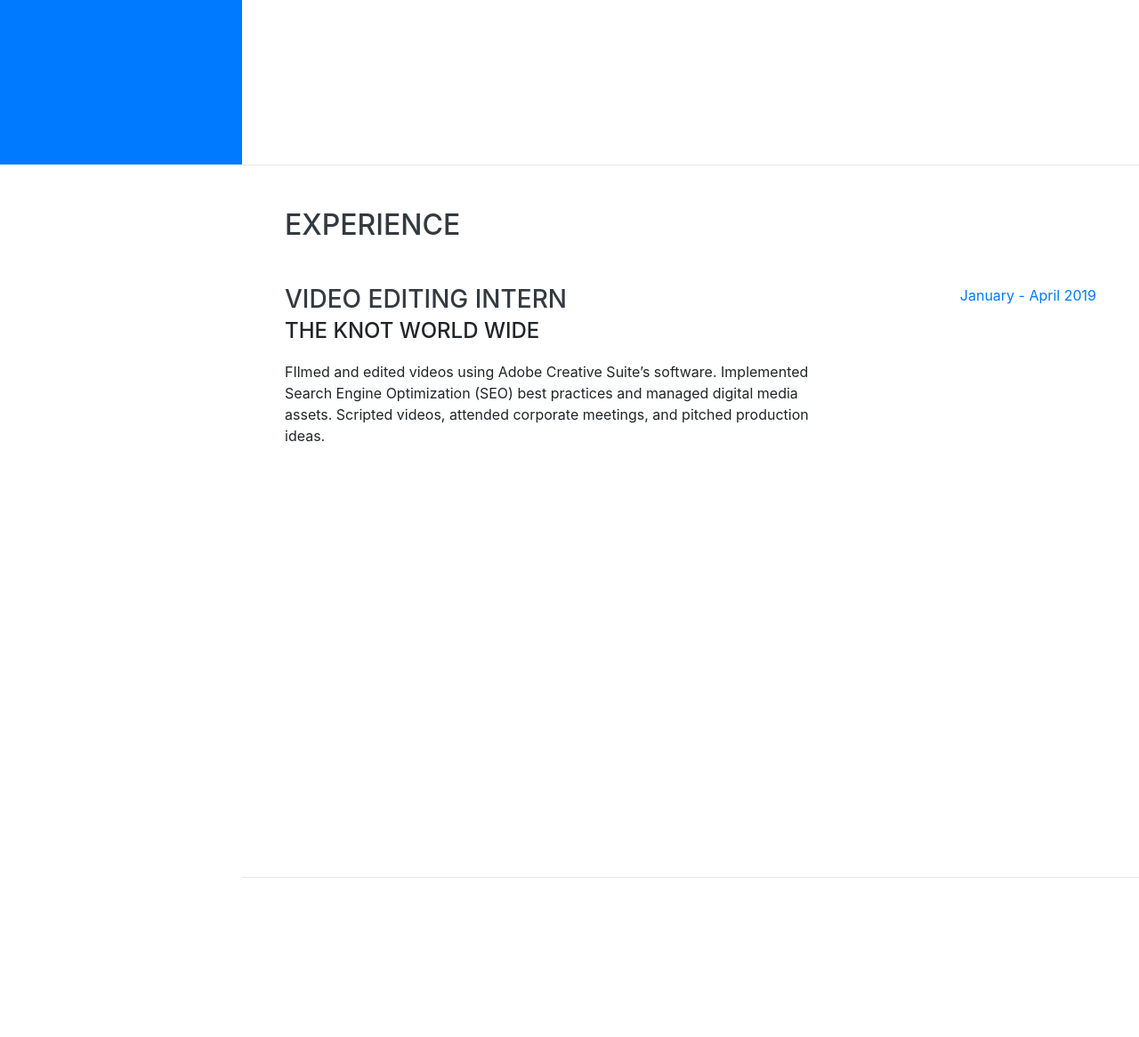
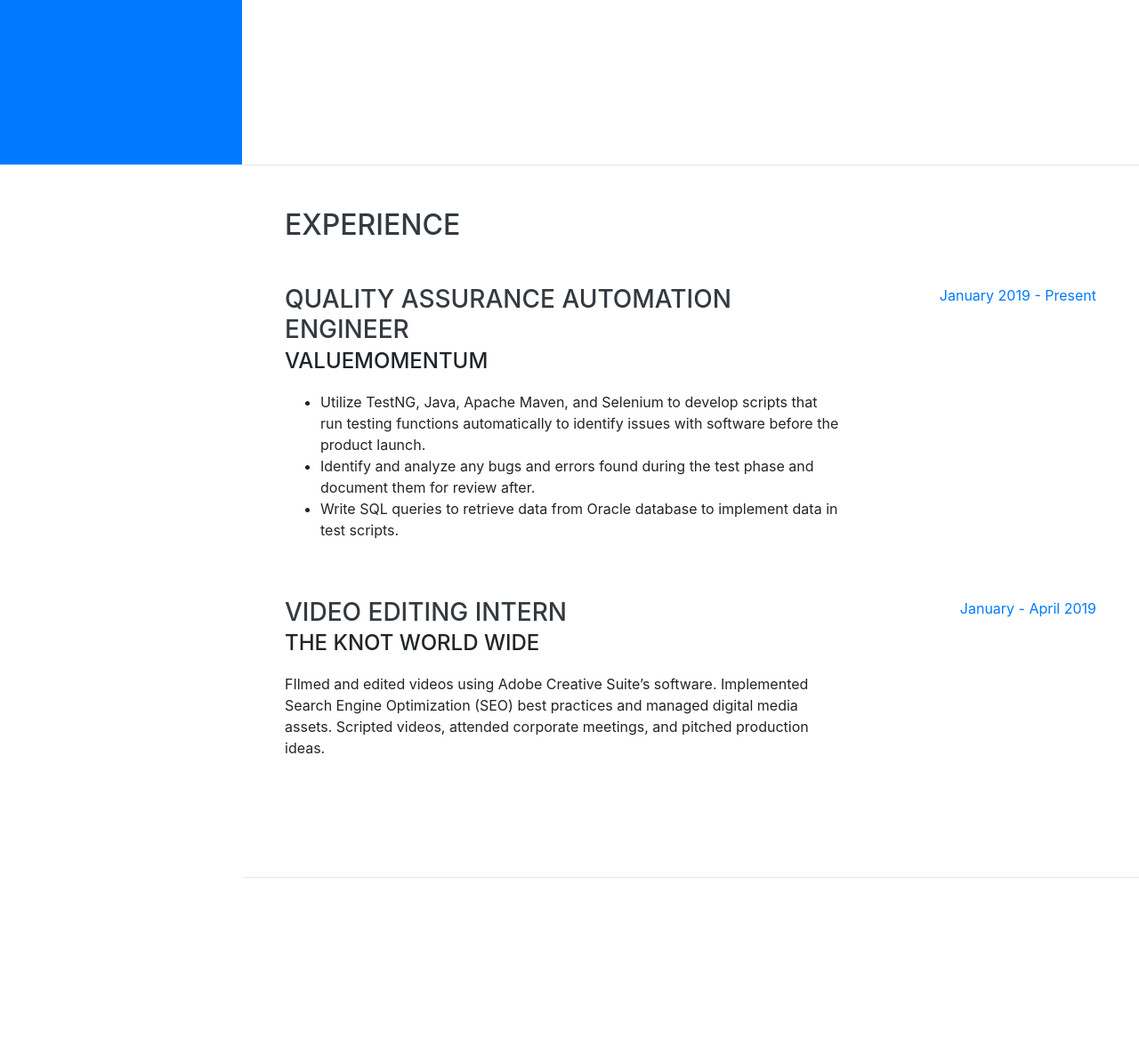
Before and after one commit to jcandyn/Start-Bootstrap-Themed-Portfolio, a website with bundled scripts: page index.html in a window 1280 px wide. Shown: the part 615-1781 px from the top of the page at 89% size. Built offline with nearby package versions, Linux system fonts and the light colour scheme; a web font is replaced by a local one.

Commit message:
cupdated work experience

```diff
--- a/index.html
+++ b/index.html
@@ -66,7 +66,7 @@
         <h1 class="mb-0">Joscandy
           <span class="text-primary">Nunez</span>
         </h1>
-        <div class="subheading mb-5">Perth Amboy, NJ 08861 · (732) 742-7021
+        <div class="subheading mb-5">Salt Lake City, UT · (732) 742-7021
           <a href="mailto:jos.candy@gmail.com">jos.candy@gmail.com</a>
         </div>
         <p class="lead mb-5">Full-stack web developer certified by Rutgers in coding with a Bachelor of Arts and Science from Rutgers University. Known by peers and instructors to be organized, detail-oriented, and a problem solver. Proficient in front-end technologies as well as in backend technologies.</p>
@@ -89,7 +89,23 @@
     <section class="resume-section p-3 p-lg-5 d-flex justify-content-center" id="experience">
       <div class="w-100">
         <h2 class="mb-5">Experience</h2>
+        <div class="resume-item d-flex flex-column flex-md-row justify-content-between mb-5">
+          <div class="resume-content">
+            <h3 class="mb-0">Quality Assurance Automation Engineer</h3>
+            <div class="subheading mb-3">ValueMomentum</div>
+            <ul>
+            <li>Utilize TestNG, Java, Apache Maven, and Selenium to develop scripts that run testing functions automatically to identify issues with software before the product launch.</li>
 
+              <li> Identify and analyze any bugs and errors found during the test phase and document them for review after.</li>
+
+              <li> Write SQL queries to retrieve data from Oracle database to implement data in test scripts.</li>
+
+            </ul>
+          </div>
+          <div class="resume-date text-md-right">
+            <span class="text-primary">January 2019 - Present</span>
+          </div>
+        </div>
         <div class="resume-item d-flex flex-column flex-md-row justify-content-between mb-5">
           <div class="resume-content">
             <h3 class="mb-0">Video Editing Intern</h3>
@@ -100,6 +116,8 @@
             <span class="text-primary">January - April 2019</span>
           </div>
         </div>
+
+
 
       </div>
 
@@ -207,7 +225,7 @@
       <div class="w-100">
         <h2 class="mb-5">Interests</h2>
         <p>Apart from being a web developer, I enjoy running. Throughout the year, I train for 5k runs and half-marathons. When I am not running, catch me watching Netflix at home.</p>
-        <p class="mb-0">I am also an avid podcast fan, and I am open to any recommendations. I also spend a large amount of my free time exploring cutting-edge technology advancements and attending programming-related conferences.</p>
+        <p class="mb-0">I am also an avid podcast fan, and I am open to any recommendations. I also spend a large amount of my free time looking for new, delicious recipes.</p>
       </div>
     </section>
 
```
